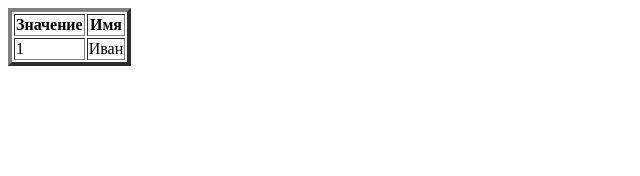
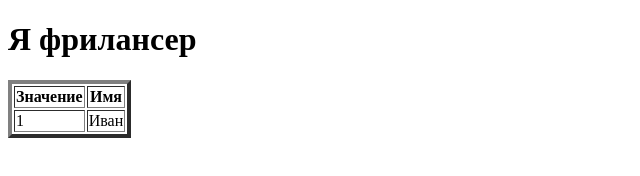
Before and after one commit to JerryLi13/Portfolio, a plain HTML site: page index.html in a window 1280 px wide. Shown: the whole page, without its empty margins (0-640 px from the left). Drawn offline with Linux system fonts and the light colour scheme.

Commit message:
add files

```diff
--- a/index.html
+++ b/index.html
@@ -7,6 +7,7 @@
    <title>Portfolio</title>
 </head>
 <body>
+   <h1>Я фрилансер</h1>
    <table border="4">
       <tr>
          <th>Значение</th>
@@ -17,6 +18,5 @@
          <td>Иван</td>
       </tr>
    </table>
-
 </body>
 </html>
```
